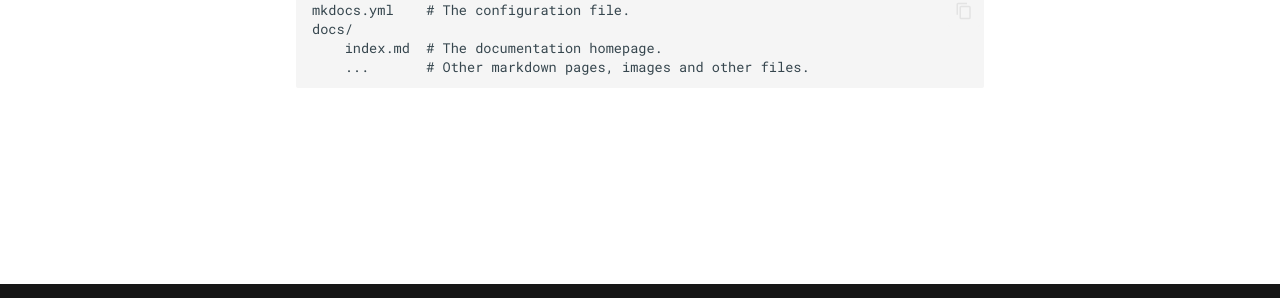
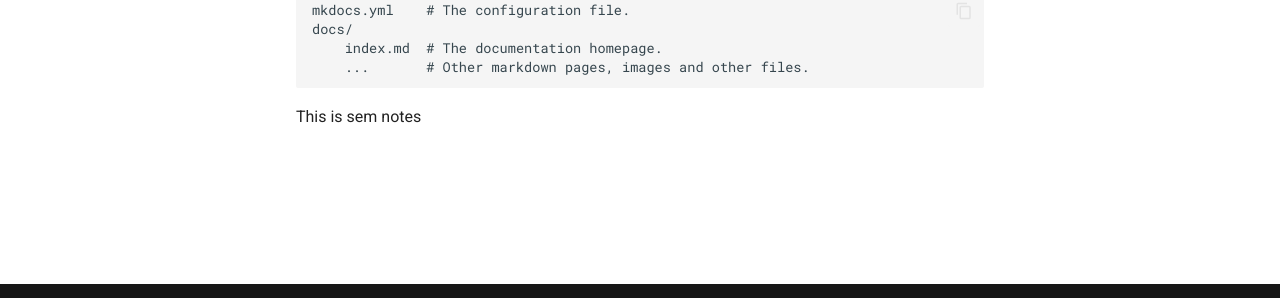
Before and after one commit to rakeshmaddu/College-Notes, an MkDocs documentation site: the page built from docs/index.md, in a window 1280 px wide. Shown: the part 572-870 px from the top of the page. Built offline with MkDocs 1.6.1 and Material for MkDocs 9.7.7, drawn with Linux system fonts in a browser that asks for light colours.

Commit message:
Changed index.md

```diff
--- a/docs/index.md
+++ b/docs/index.md
@@ -15,3 +15,4 @@
     docs/
         index.md  # The documentation homepage.
         ...       # Other markdown pages, images and other files.
+This is sem notes
```
